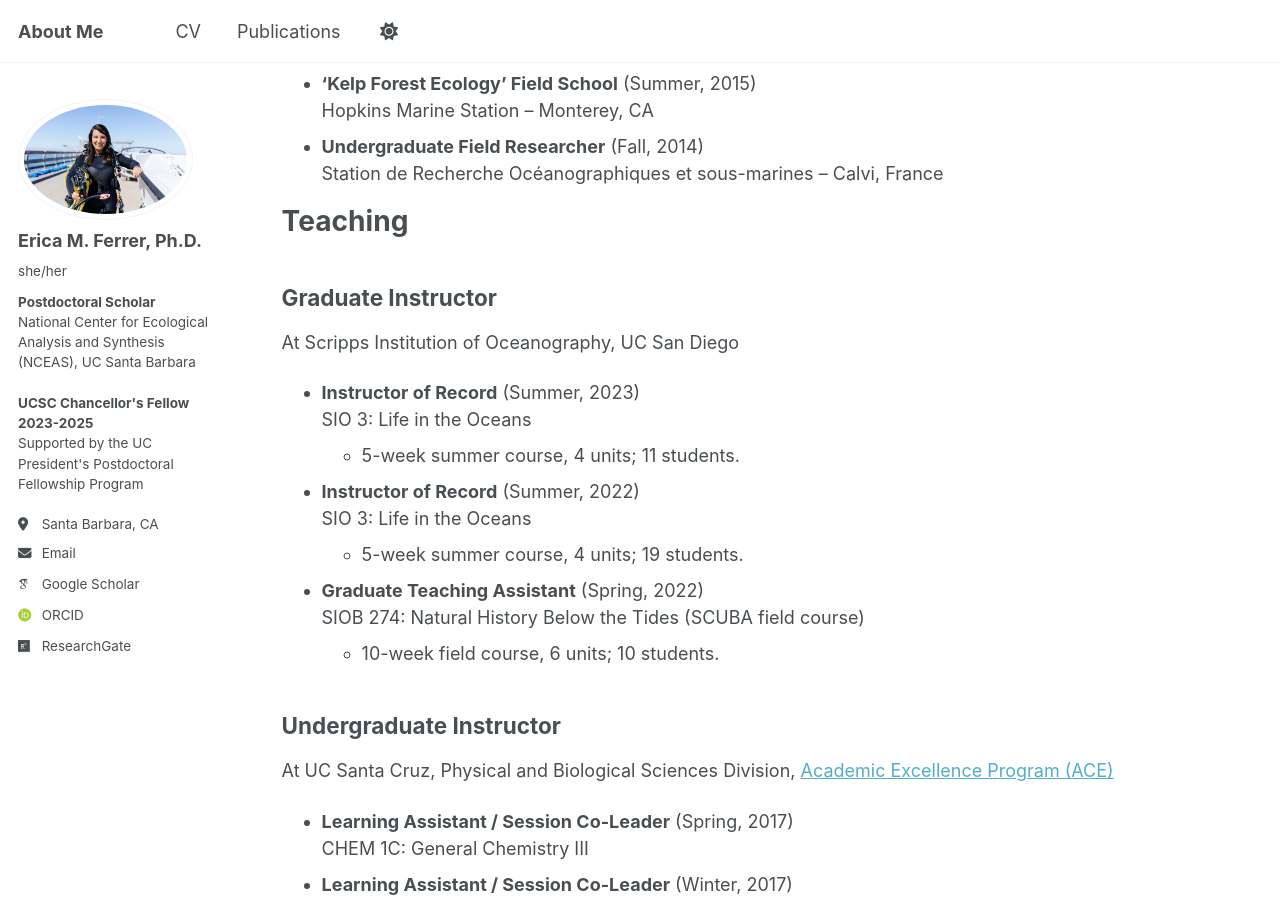
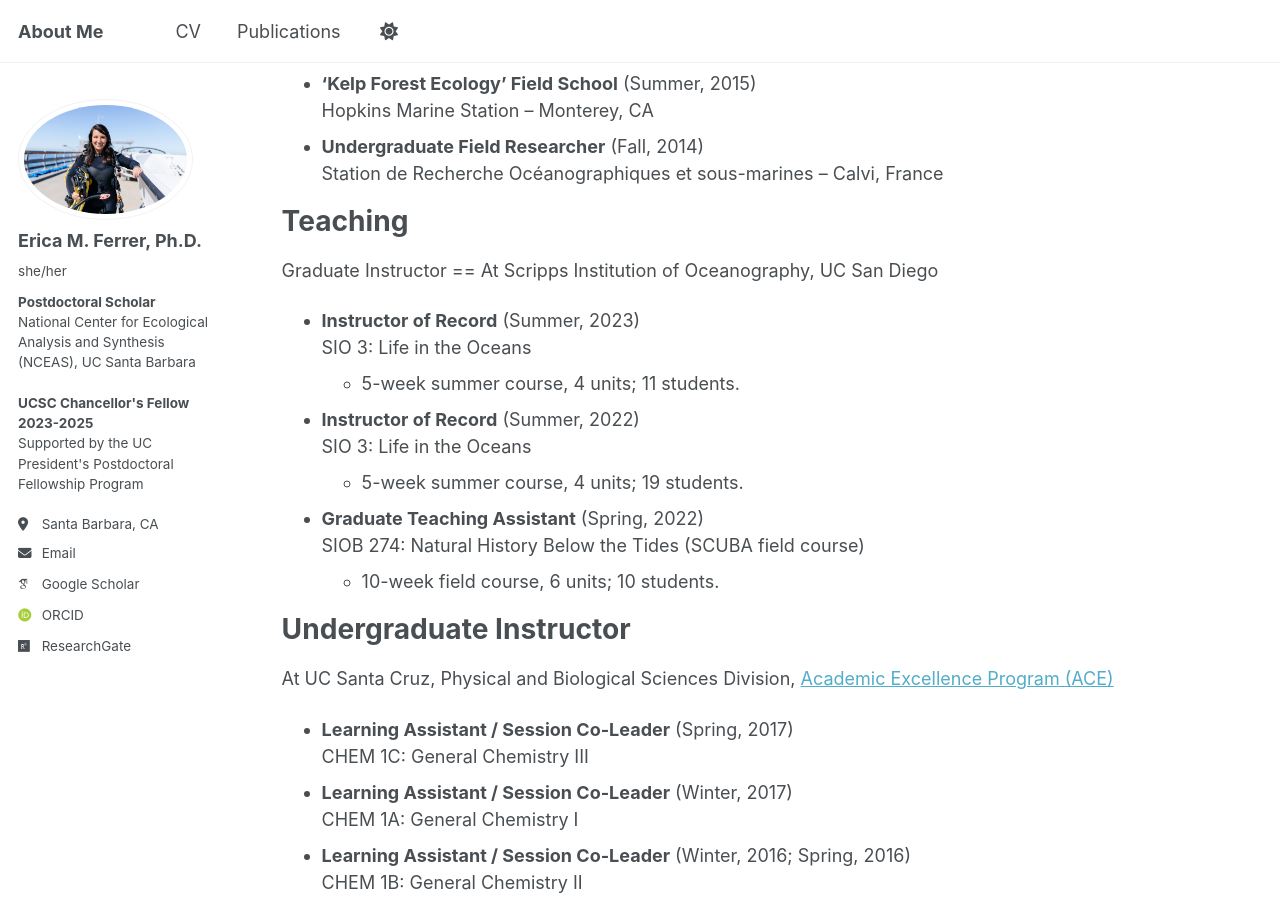
Before and after one commit to emferrer/emferrer.github.io, a Jekyll site: the page built from _pages/cv.md, in a window 1280 px wide and 900 px high, scrolled down 1358 px. Built offline with Jekyll 4.4.1, drawn with Linux system fonts in a browser that asks for light colours; some web fonts are replaced; a script that is not in the unit is left out.

Commit message:
Update cv.md

```diff
--- a/_pages/cv.md
+++ b/_pages/cv.md
@@ -58,7 +58,8 @@ Field Experience (selected)
 
 Teaching
 ======
-## Graduate Instructor
+Graduate Instructor
+==
 At Scripps Institution of Oceanography, UC San Diego
 * <b>Instructor of Record</b> (Summer, 2023)
   SIO 3: Life in the Oceans
@@ -70,7 +71,8 @@ At Scripps Institution of Oceanography, UC San Diego
   SIOB 274: Natural History Below the Tides (SCUBA field course)
   * 10-week field course, 6 units; 10 students.
 
-## Undergraduate Instructor
+Undergraduate Instructor
+==
 At UC Santa Cruz, Physical and Biological Sciences Division, [Academic Excellence Program (ACE)](https://ace.science.ucsc.edu/)
 * <b>Learning Assistant / Session Co-Leader</b> (Spring, 2017)
   CHEM 1C: General Chemistry III
@@ -100,7 +102,8 @@ Professional Service & Outreach (selected)
 * <b>Vice President of Campus Affairs (elected)</b> (2018-2019)
   Graduate and Professional Student Council (GPSA), UC San Diego
 
-## Newspaper Op-Eds
+Newspaper Op-Eds
+==
 * Cavan, E., <b>Ferrer, E. M.</b>, and Sumaila, R. U. [<i>The ocean should be front and center at COP26</i>](https://www.euronews.com/2021/11/05/don-t-sideline-fish-and-the-ocean-at-cop26-view). Euronews.
 * Becker, M., Dohner, J., and <b>Ferrer, E. M.</b> [<i>Why ocean lovers should follow the global climate conference</i>](https://www.sandiegouniontribune.com/2019/12/05/why-ocean-lovers-should-follow-global-climate-conference/). San Diego Union Tribune.
 * Costa, M. T., <b>Ferrer, E. M.</b>, and Levin, L.A. [<i>De Anza Cove wetland restoration would help protect us against sea-level rise</i>](https://www.sandiegouniontribune.com/2018/12/05/why-de-anza-cove-wetland-restoration-would-help-protect-us-against-sea-level-rise/). San Diego Union Tribune.
```
